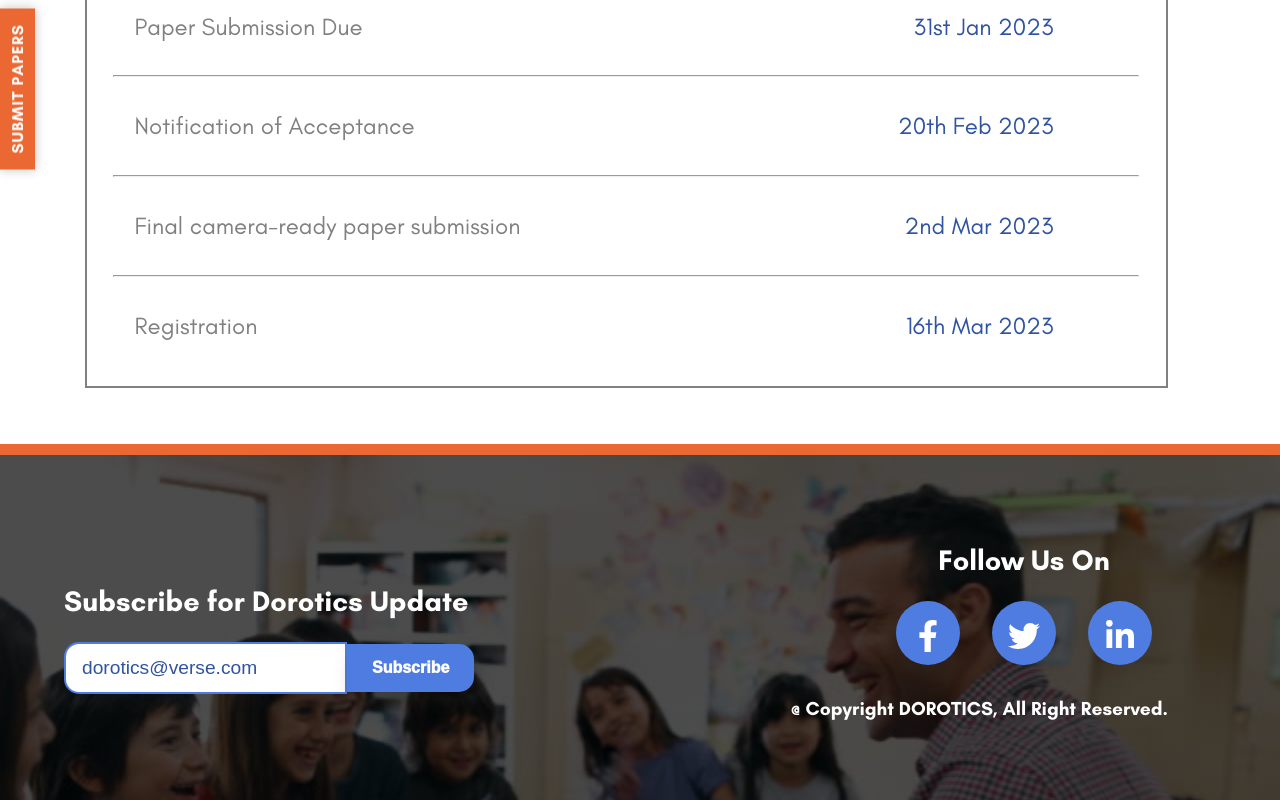
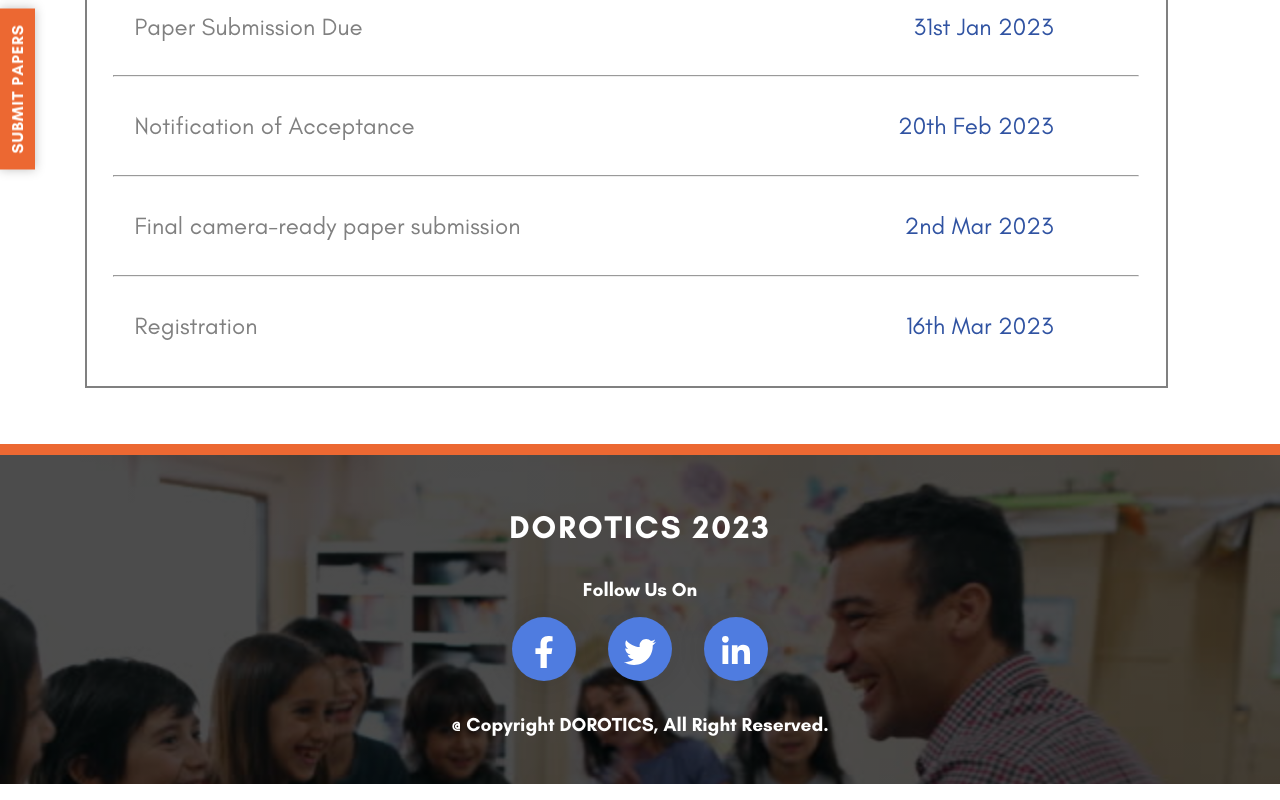
Before and after one commit to Velogan-Boy/dorotics-2023, a React (Create React App) app: page /dates in a window 1280 px wide. Shown: the part 408-1208 px from the top of the page. Built offline with nearby package versions, Linux system fonts and the light colour scheme.

Commit message:
Modified footer

```diff
--- a/src/components/Footer/Footer.jsx
+++ b/src/components/Footer/Footer.jsx
@@ -7,16 +7,7 @@ import styles from './Footer.module.css';
 function Footer() {
    return (
       <div className={styles.footer}>
-         <div className={styles.footerLeft}>
-            <h2>Subscribe for Dorotics Update</h2>
-            <div className={styles.inputGroup}>
-               <input type="email" className={styles.input} id="Email" name="Email" placeholder="dorotics@verse.com" autoComplete="off" />
-               <button className={styles.subscribeBtn}> Subscribe </button>
-            </div>
-         </div>
-
-         <div className={styles.footerRight}>
-            <div className={styles.footerRightTop}>
+         <h1 className={styles.heading}>DOROTICS 2023</h1>
          <h2>Follow Us On</h2>
          <div className={styles.socialIcons}>
             <a className={styles.socialLinks} href="https://www.facebook.com/dorotics2023" target="_blank" rel="noreferrer">
@@ -30,9 +21,7 @@ function Footer() {
                <FaLinkedinIn />
             </a>
          </div>
-            </div>
          <h2 className={styles.copyrights}>@ Copyright DOROTICS, All Right Reserved.</h2>
-         </div>
       </div>
    );
 }
--- a/src/components/Footer/Footer.module.css
+++ b/src/components/Footer/Footer.module.css
@@ -1,92 +1,27 @@
 .footer {
    background-image: linear-gradient(rgba(0, 0, 0, 0.7), rgba(0, 0, 0, 0.7)), url('../../assets/images/footer-bg.jpg');
-
    background-size: cover;
    background-position: top;
    background-repeat: no-repeat;
-   font-size: 1.2rem;
-   padding: 0;
+   font-size: 0.8rem;
    color: var(--bg);
    border-top: 0.7rem solid var(--accent);
    font-weight: 300;
-   display: flex;
-   padding: 4rem 4rem;
+   padding: 2rem 0rem;
    text-align: center;
 }
 
-.footerLeft {
-   width: 50%;
-   display: flex;
-   flex-direction: column;
-   justify-content: center;
-   align-items: flex-start;
-}
-
-.footerRight {
-   width: 50%;
-   display: flex;
-   flex-direction: column;
-   justify-content: center;
-   align-items: flex-end;
-   text-align: center;
-   padding-right: 3rem;
-}
-
-.inputGroup {
-   display: flex;
-   align-items: center;
-}
-
-.input {
-   min-height: 3rem;
-   padding: 0 1rem;
-   font-size: inherit;
-   border: 2px solid var(--secondary);
-   border-radius: 15px 0 0 15px;
-   background-color: var(--bg);
-}
-
-.subscribeBtn {
-   padding: 15px 25px;
-   border: unset;
-   color: var(--bg);
-   z-index: 1;
-   background: var(--secondary);
-   position: relative;
-   font-weight: 1000;
-   font-size: 1rem;
-   box-shadow: 4px 8px 19px -3px rgba(0, 0, 0, 0.27);
-   transition: all 250ms;
-   overflow: hidden;
-   cursor: pointer;
-   border-top-right-radius: 15px;
-   border-bottom-right-radius: 15px;
-}
-
-.subscribeBtn::before {
-   content: '';
-   position: absolute;
-   top: 0;
-   left: 0;
-   height: 100%;
-   width: 0;
-   background-color: var(--accent);
-   z-index: -1;
-   -webkit-box-shadow: 4px 8px 19px -3px rgba(0, 0, 0, 0.27);
-   box-shadow: 4px 8px 19px -3px rgba(0, 0, 0, 0.27);
-   transition: all 250ms;
-}
-
-.subscribeBtn:hover {
-   color: #e8e8e8;
-}
-
-.subscribeBtn:hover::before {
-   width: 100%;
+.heading{
+   font-size: 2rem;
+   font-weight: 800;
+   margin-bottom: 2rem;
+   letter-spacing: 2px;
 }
 
 .socialIcons {
    display: flex;
+   justify-content: center;
+   align-items: center;
 }
 
 .socialLinks {
@@ -143,40 +78,12 @@
       justify-content: center;
       align-items: center;
    }
-
-   .footerLeft {
-      align-items: center;
-   }
-
-   .footerRight {
-      align-items: center;
-      padding-right: 0rem;
-   }
 }
 
 @media only screen and (max-width: 768px) {
    .footer {
       font-size: 0.6rem;
       padding: 2rem 1rem 1rem 1rem;
-   }
-
-   .footerLeft {
-      width: 100%;
-      margin-bottom: 1rem;
-   }
-
-   .footerRight {
-      width: 100%;
-   }
-
-   .input {
-      min-height: 2.1rem;
-      padding: 0 0.5rem;
-   }
-
-   .subscribeBtn {
-      padding: 10px 15px;
-      font-size: 0.8rem;
    }
 
    .socialLinks {
--- a/src/pages/Contact/Form.jsx
+++ b/src/pages/Contact/Form.jsx
@@ -4,9 +4,9 @@ import styles from './Form.module.css';
 
 function Form() {
    return (
-      <div className={styles.container}>
+      <form className={styles.container}>
          <div className={styles.inputGrp}>
-            <input className={styles.input} type="text" placeholder="Name" />
+            <input name="name" className={styles.input} type="text" placeholder="Name" />
             <input className={styles.input} type="text" placeholder="Contact Number" />
          </div>
          <div className={styles.inputGrp}>
@@ -27,7 +27,7 @@ function Form() {
          </div>
 
          <button className={styles.btn}>Send</button>
-      </div>
+      </form>
    );
 }
 
--- a/src/pages/Landing/Landing.jsx
+++ b/src/pages/Landing/Landing.jsx
@@ -10,7 +10,7 @@ function Landing() {
       <div className={styles.landing}>
          <div className={styles.bg}>
             <h1 className={styles.heroText}>
-               <span className={styles.s1}>Symposia on</span>
+               <span className={styles.s1}>Symposium on</span>
                <span className={styles.s1}>Emerging Technologies in</span>
                <span className={styles.s2}>DOROTICS</span>
                <span className={styles.s3}>2023</span>
```
Lines whose indentation alone changed are shown as unchanged.
